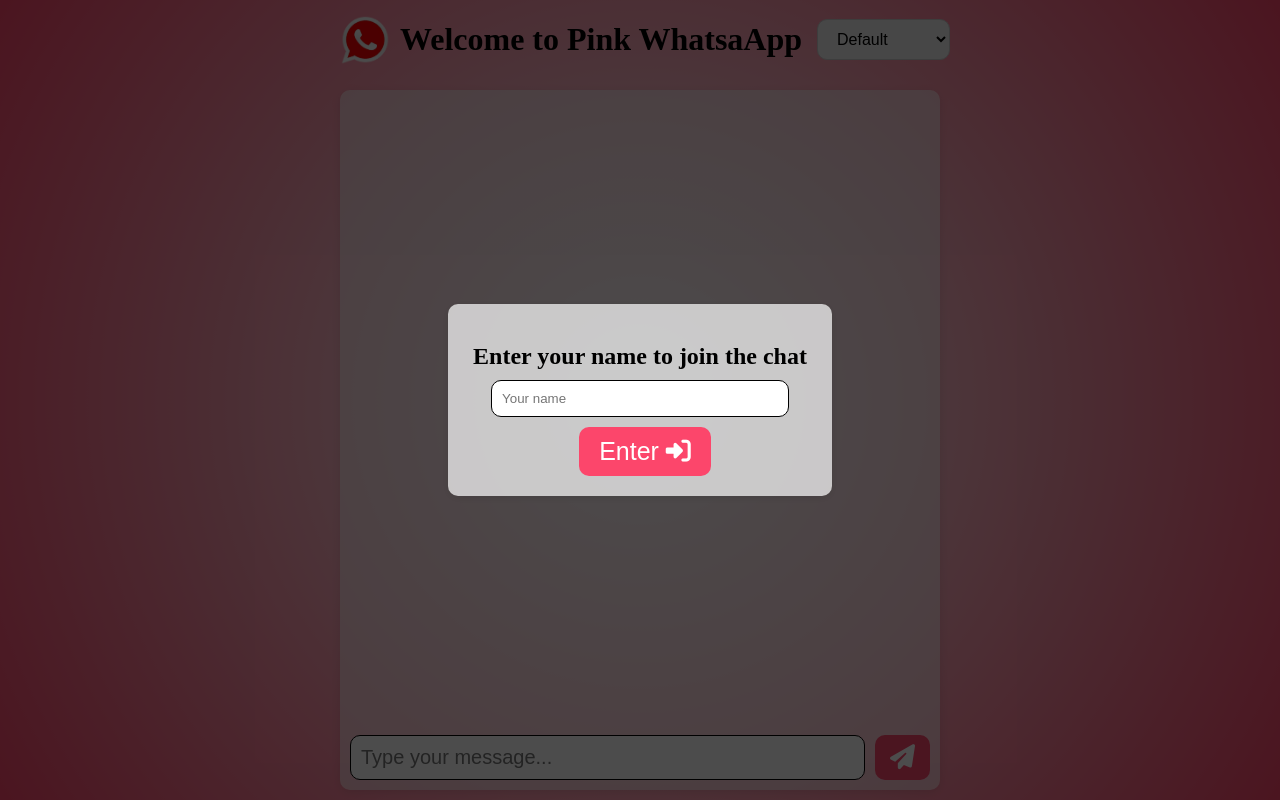
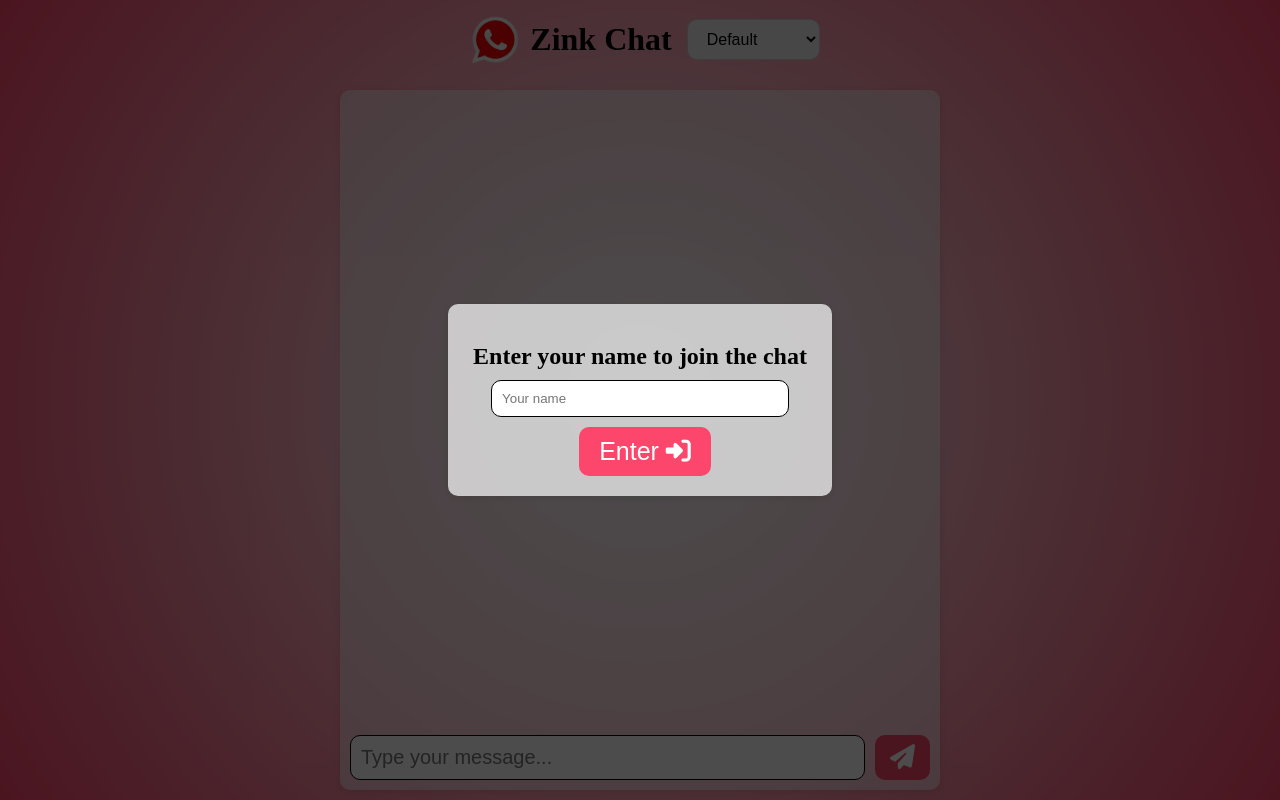
Before and after one commit to hellogirish07/Chat-App, a website with bundled scripts: page public/index.html in a window 1280 px wide. Built offline with nearby package versions, Linux system fonts and the light colour scheme; files whose address does not match are found by name; a web font is replaced by a local one.

Commit message:
Update index.html
Update name

```diff
--- a/public/index.html
+++ b/public/index.html
@@ -4,7 +4,7 @@
 <head>
     <meta charset="UTF-8">
     <meta name="viewport" content="width=device-width, initial-scale=1.0">
-    <title>Pink WhatsaApp</title>
+    <title>ZinkChat : A chat app</title>
     <link rel="shortcut icon" href="favicon.ico" type="image/x-icon">
 
     <!-- Font awousem -->
@@ -21,12 +21,13 @@
 
     <!-- My Styles -->
     <link rel="stylesheet" href="style.css">
+    <!-- <link rel="stylesheet" href="resp.css"> -->
 </head>
 
 <body>
     <header>
         <img src="logo.png" alt="">
-        <h1>Welcome to Pink WhatsaApp</h1>
+        <h1>Zink Chat</h1>
 
         <select id="theme-selector">
             <option value="default">Default</option>
```
